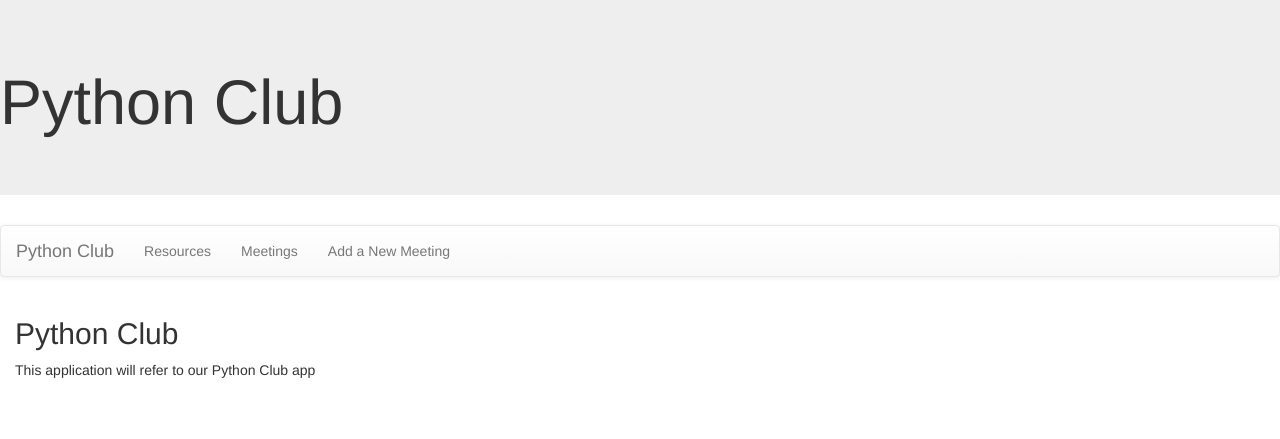
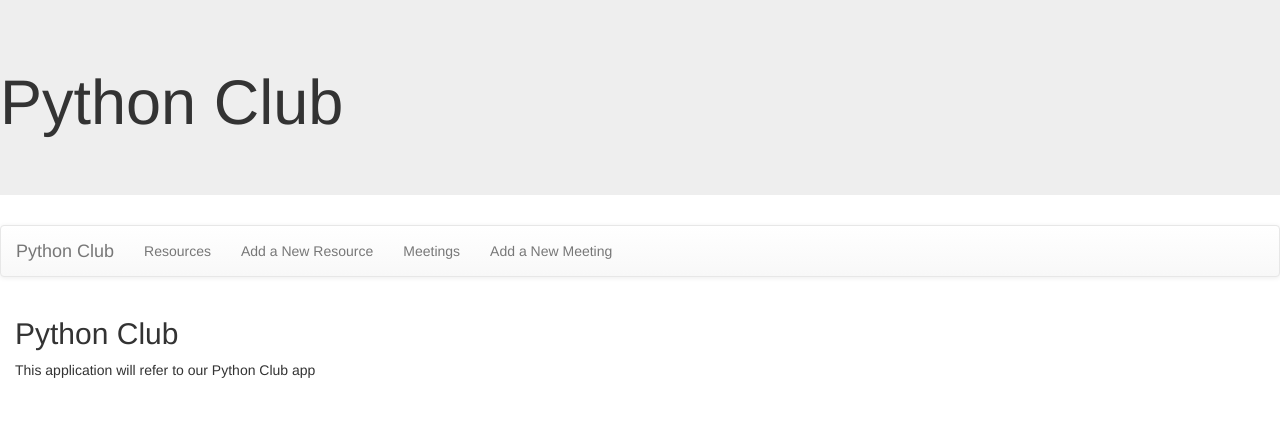
Before and after one commit to bmobito/PythonClub, a Django app: page /club/ in a window 1280 px wide. Shown: the top 439 px of the page. Run offline with Django 4.2, Linux system fonts and the light colour scheme; parts of the project's set-up code (start-up, migrations or seed data) failed here and were passed over; some libraries are stand-ins or nearby versions.

Commit message:
Assignment 8 Forms & Test: addition 'newresource' to base.html

```diff
--- a/club/templates/base.html
+++ b/club/templates/base.html
@@ -17,6 +17,7 @@
 </div>
 <ul class="nav navbar-nav">
 <li><a href="{% url 'resources' %}">Resources</a></li>
+<li><a href="{% url 'newresource' %}">Add a New Resource</a></li>
 <li><a href="{% url 'meetings' %}">Meetings</a></li>
 <li><a href="{% url 'newmeeting' %}">Add a New Meeting</a></li>
 </ul>
```
